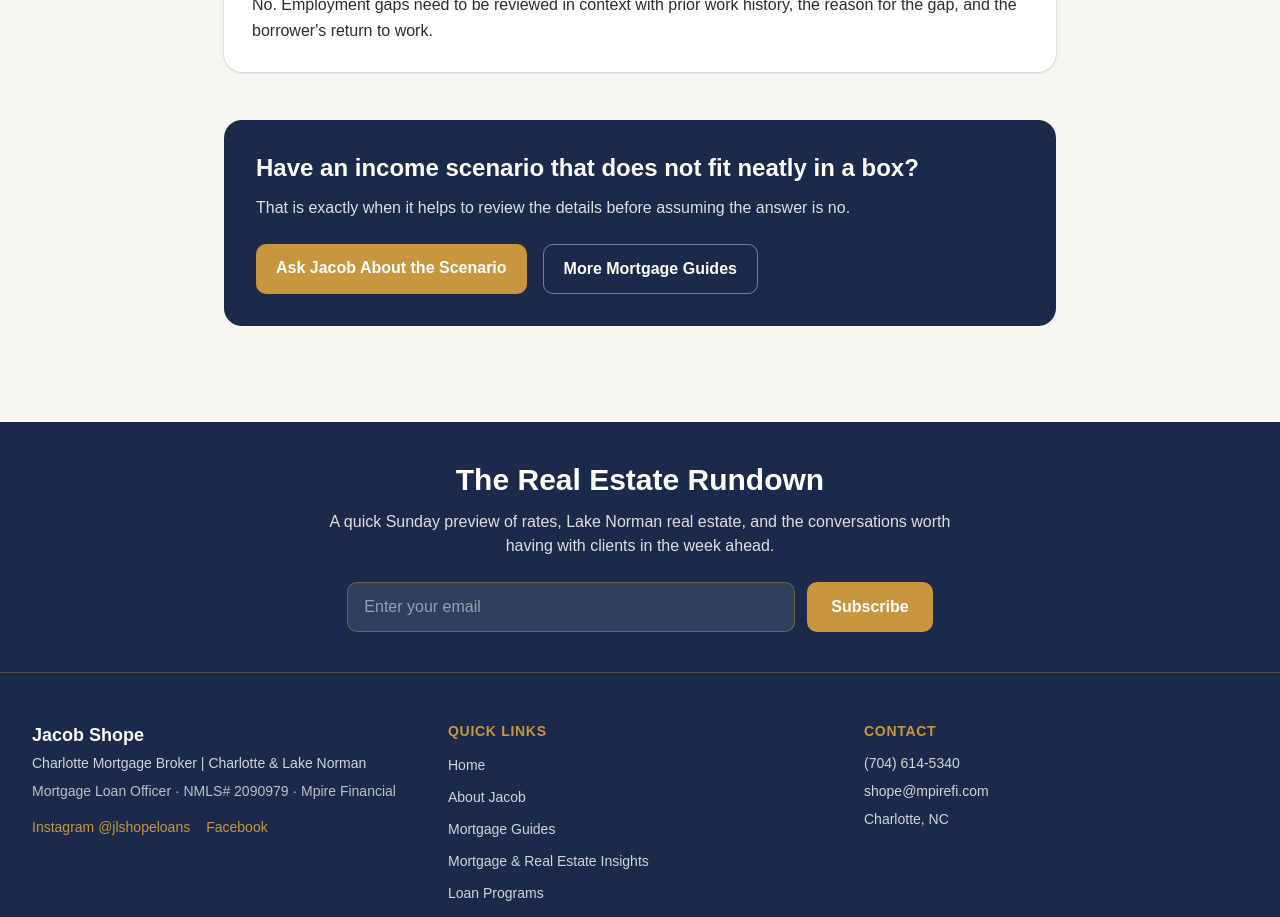
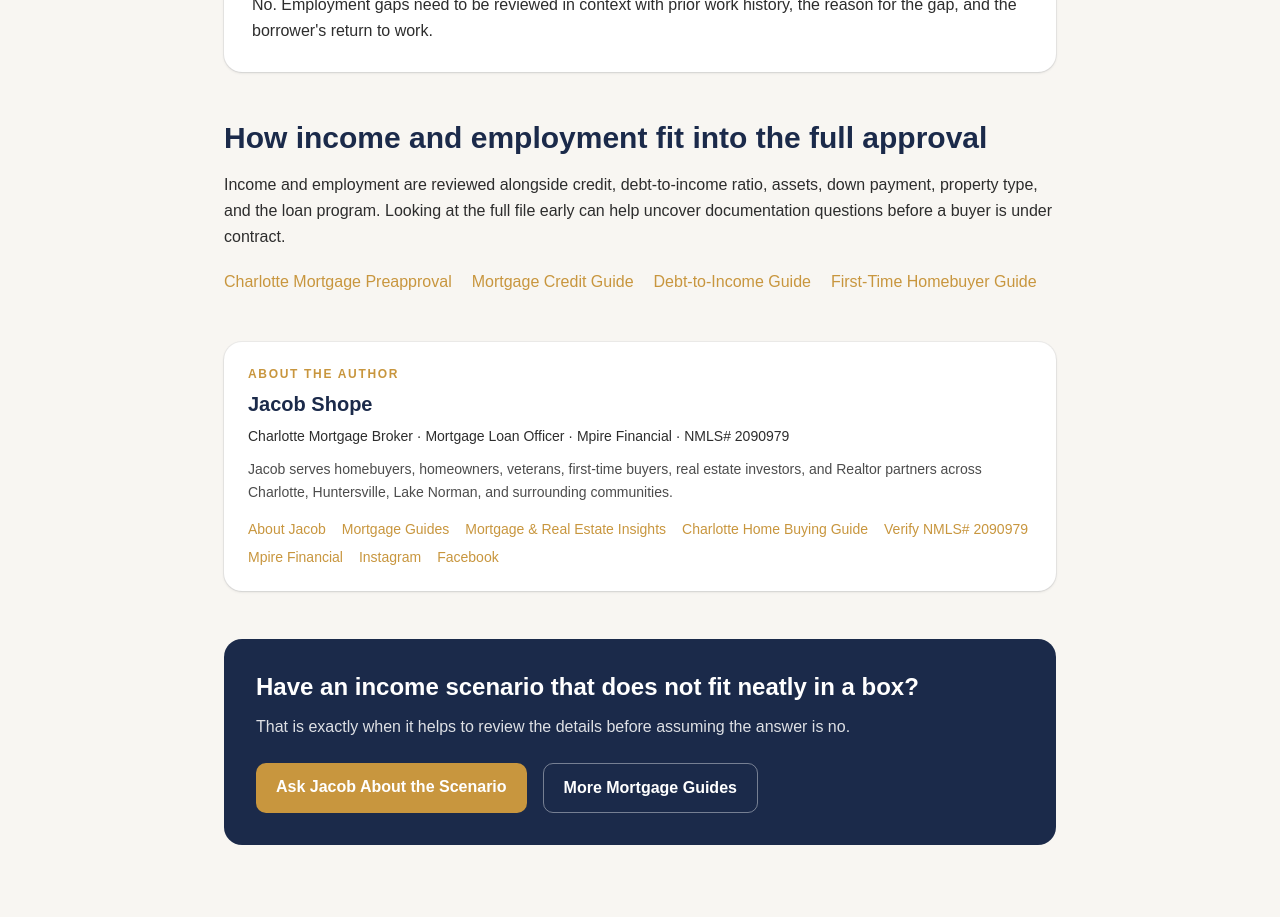
Before and after one commit to JLshope12/jacob-shope-mortgage, a Next.js app: page /mortgage-income-employment-charlotte in a window 1280 px wide. Shown: the part 1640-2557 px from the top of the page. Built offline with nearby package versions, Linux system fonts and the light colour scheme.

Commit message:
Strengthen Charlotte income employment guide authorship and schema

```diff
--- a/app/mortgage-income-employment-charlotte/page.tsx
+++ b/app/mortgage-income-employment-charlotte/page.tsx
@@ -1,14 +1,79 @@
 import Link from "next/link";
+import { AuthorBox } from "@/components/seo/AuthorBox";
 
 export const metadata = {
   title: "Mortgage Income & Employment Questions | Charlotte | Jacob Shope",
-  description: "A practical guide to how income and employment are reviewed for a mortgage, including salary, bonus, overtime, job changes, and employment gaps.",
+  description:
+    "A practical guide to how income and employment are reviewed for a mortgage, including salary, bonus, overtime, job changes, and employment gaps.",
   alternates: { canonical: "/mortgage-income-employment-charlotte" },
+  authors: [{ name: "Jacob Shope", url: "/about" }],
+};
+
+const articleSchema = {
+  "@context": "https://schema.org",
+  "@type": "Article",
+  "@id": "https://jacobshopemortgage.com/mortgage-income-employment-charlotte#article",
+  headline: "How Income and Employment Are Reviewed for a Mortgage",
+  description:
+    "A Charlotte mortgage qualification guide from Jacob Shope covering salary, hourly income, bonus, overtime, job changes, employment gaps, self-employment, and other income sources.",
+  mainEntityOfPage: "https://jacobshopemortgage.com/mortgage-income-employment-charlotte",
+  author: {
+    "@type": "Person",
+    "@id": "https://jacobshopemortgage.com/#jacob-shope",
+    name: "Jacob Shope",
+    url: "https://jacobshopemortgage.com/about",
+  },
+  publisher: {
+    "@type": "Organization",
+    "@id": "https://jacobshopemortgage.com/#mpire-financial",
+    name: "Mpire Financial",
+  },
+  about: [
+    "Mortgage income",
+    "Employment history",
+    "Mortgage qualification",
+    "Charlotte mortgages",
+  ],
+};
+
+const faqSchema = {
+  "@context": "https://schema.org",
+  "@type": "FAQPage",
+  "@id": "https://jacobshopemortgage.com/mortgage-income-employment-charlotte#faq",
+  mainEntity: [
+    {
+      "@type": "Question",
+      name: "Can I qualify for a mortgage after changing jobs?",
+      acceptedAnswer: {
+        "@type": "Answer",
+        text: "Possibly. A job change can be acceptable depending on the employment history, type of work, pay structure, and loan program.",
+      },
+    },
+    {
+      "@type": "Question",
+      name: "Can bonus or overtime income count for a mortgage?",
+      acceptedAnswer: {
+        "@type": "Answer",
+        text: "It can in some scenarios when there is enough history and documentation to support using it.",
+      },
+    },
+    {
+      "@type": "Question",
+      name: "Does an employment gap automatically disqualify me from a mortgage?",
+      acceptedAnswer: {
+        "@type": "Answer",
+        text: "No. Employment gaps need to be reviewed in context with prior work history, the reason for the gap, and the borrower's return to work.",
+      },
+    },
+  ],
 };
 
 export default function MortgageIncomeEmploymentCharlottePage() {
   return (
     <div className="bg-offwhite">
+      <script type="application/ld+json" dangerouslySetInnerHTML={{ __html: JSON.stringify(articleSchema) }} />
+      <script type="application/ld+json" dangerouslySetInnerHTML={{ __html: JSON.stringify(faqSchema) }} />
+
       <article className="mx-auto max-w-4xl px-4 py-16 md:px-6 md:py-24 lg:px-8">
         <p className="font-semibold text-gold">Mortgage guidance from Jacob Shope</p>
         <h1 className="mt-3 text-4xl font-bold tracking-tight text-navy md:text-5xl">How Income and Employment Are Reviewed for a Mortgage</h1>
@@ -42,6 +107,23 @@ export default function MortgageIncomeEmploymentCharlottePage() {
           </div>
         </section>
 
+        <section className="mt-12">
+          <h2 className="text-2xl font-bold text-navy md:text-3xl">How income and employment fit into the full approval</h2>
+          <p className="mt-4 leading-relaxed text-charcoal">
+            Income and employment are reviewed alongside credit, debt-to-income ratio, assets, down payment, property type, and the loan program. Looking at the full file early can help uncover documentation questions before a buyer is under contract.
+          </p>
+          <div className="mt-5 flex flex-wrap gap-x-5 gap-y-2 font-medium">
+            <Link href="/mortgage-preapproval-charlotte" className="text-gold hover:underline">Charlotte Mortgage Preapproval</Link>
+            <Link href="/mortgage-credit-score-charlotte" className="text-gold hover:underline">Mortgage Credit Guide</Link>
+            <Link href="/mortgage-dti-charlotte" className="text-gold hover:underline">Debt-to-Income Guide</Link>
+            <Link href="/first-time-homebuyer-charlotte" className="text-gold hover:underline">First-Time Homebuyer Guide</Link>
+          </div>
+        </section>
+
+        <div className="mt-12">
+          <AuthorBox />
+        </div>
+
         <section className="mt-12 rounded-2xl bg-navy p-8 text-white"><h2 className="text-2xl font-bold">Have an income scenario that does not fit neatly in a box?</h2><p className="mt-3 text-white/85">That is exactly when it helps to review the details before assuming the answer is no.</p><div className="mt-6 flex flex-wrap gap-4"><Link href="/contact" className="rounded-lg bg-gold px-5 py-3 font-semibold text-white hover:bg-gold/90">Ask Jacob About the Scenario</Link><Link href="/mortgage-guides" className="rounded-lg border border-white/40 px-5 py-3 font-semibold text-white hover:bg-white hover:text-navy">More Mortgage Guides</Link></div></section>
       </article>
     </div>
```
